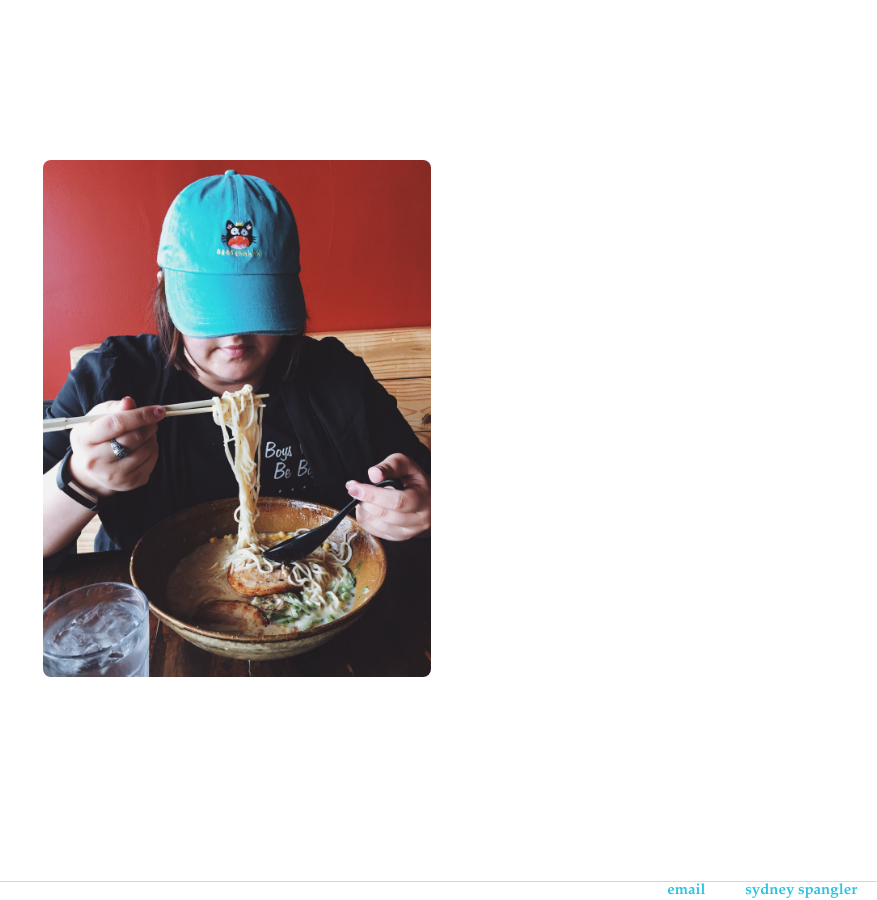
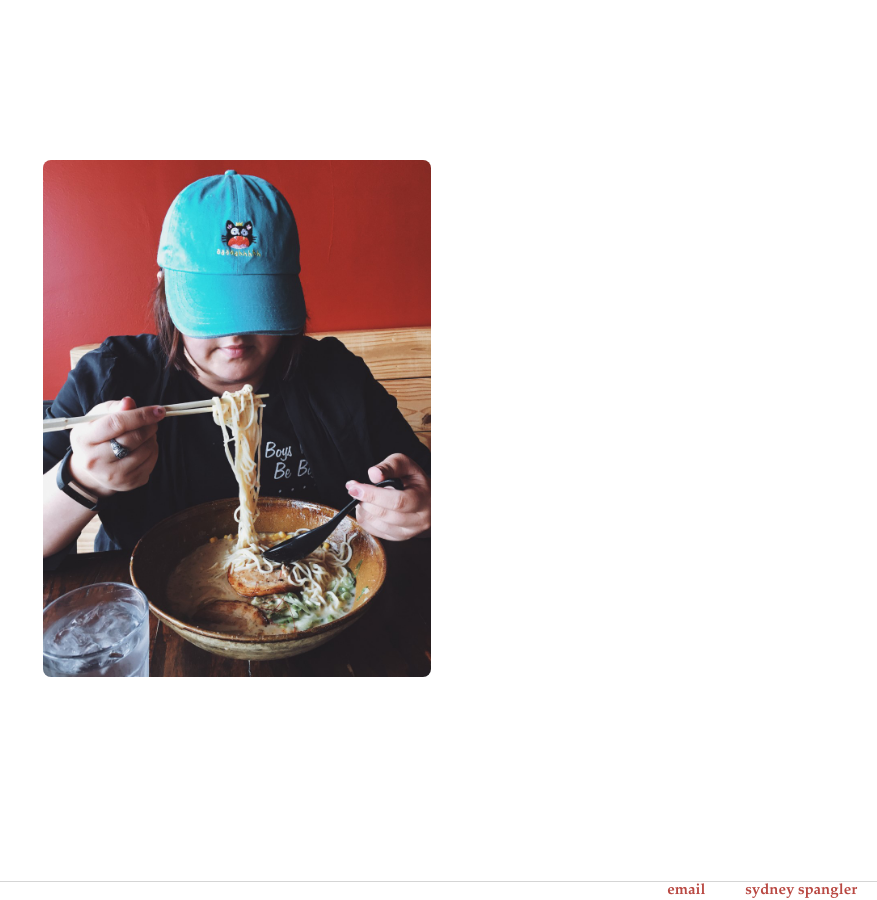
Before and after one commit to sydneyspangler/sydneyspangler.github.io, a Jekyll site: the page built from index.html, in a window 1280 px wide. Shown: the whole page, without its empty margins (403-1280 px from the left). Built offline with Jekyll 4.4.1, drawn with Linux system fonts in a browser that asks for light colours.

Commit message:
Update main.css

```diff
--- a/css/main.css
+++ b/css/main.css
@@ -1,5 +1,5 @@
 html{
-    background-color: #f3d8d8;
+    background-color: #ffffff;
 }
 #home{
     background-color: #ffffff;
@@ -38,7 +38,7 @@ nav ul li, footer ul li {
 }
 a {
     text-decoration: none;
-    color: #2ec3de;
+    color: #b94842;
 }
 a:hover {
     text-decoration: line-through;
```
